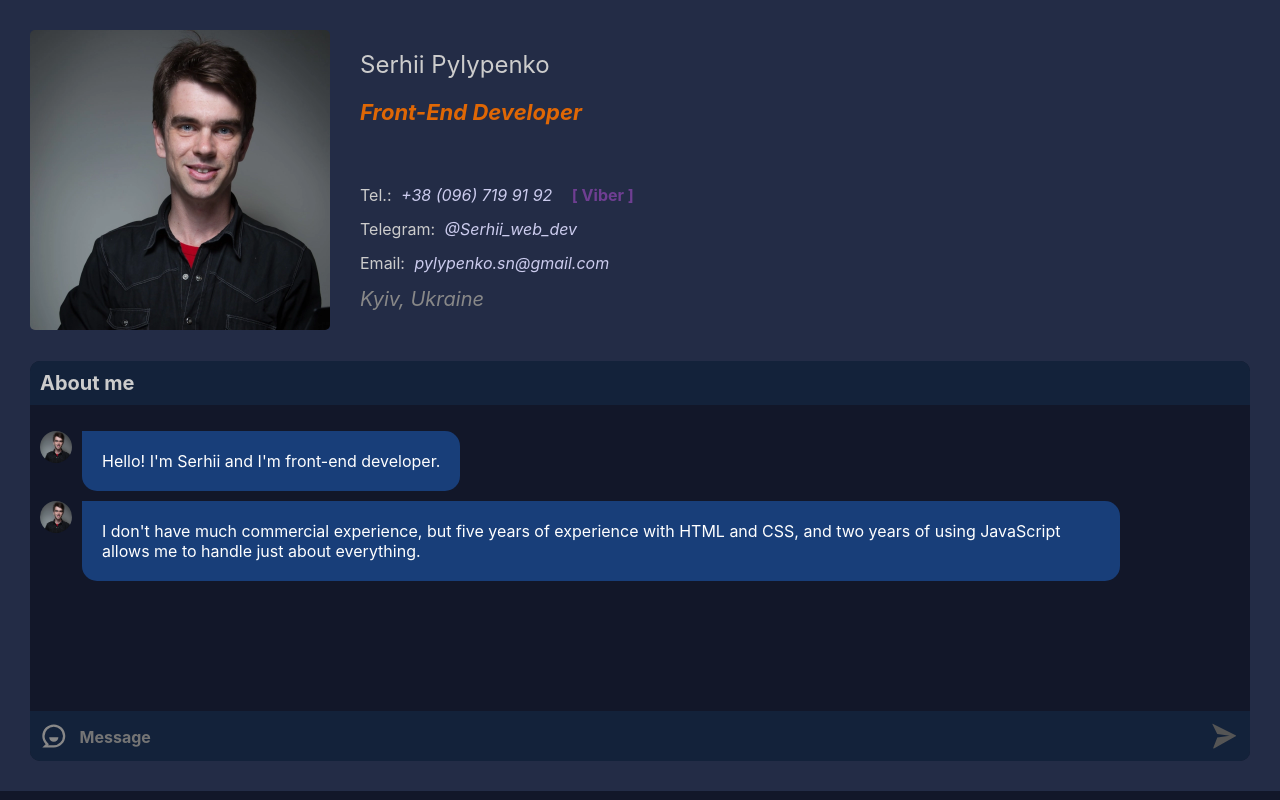
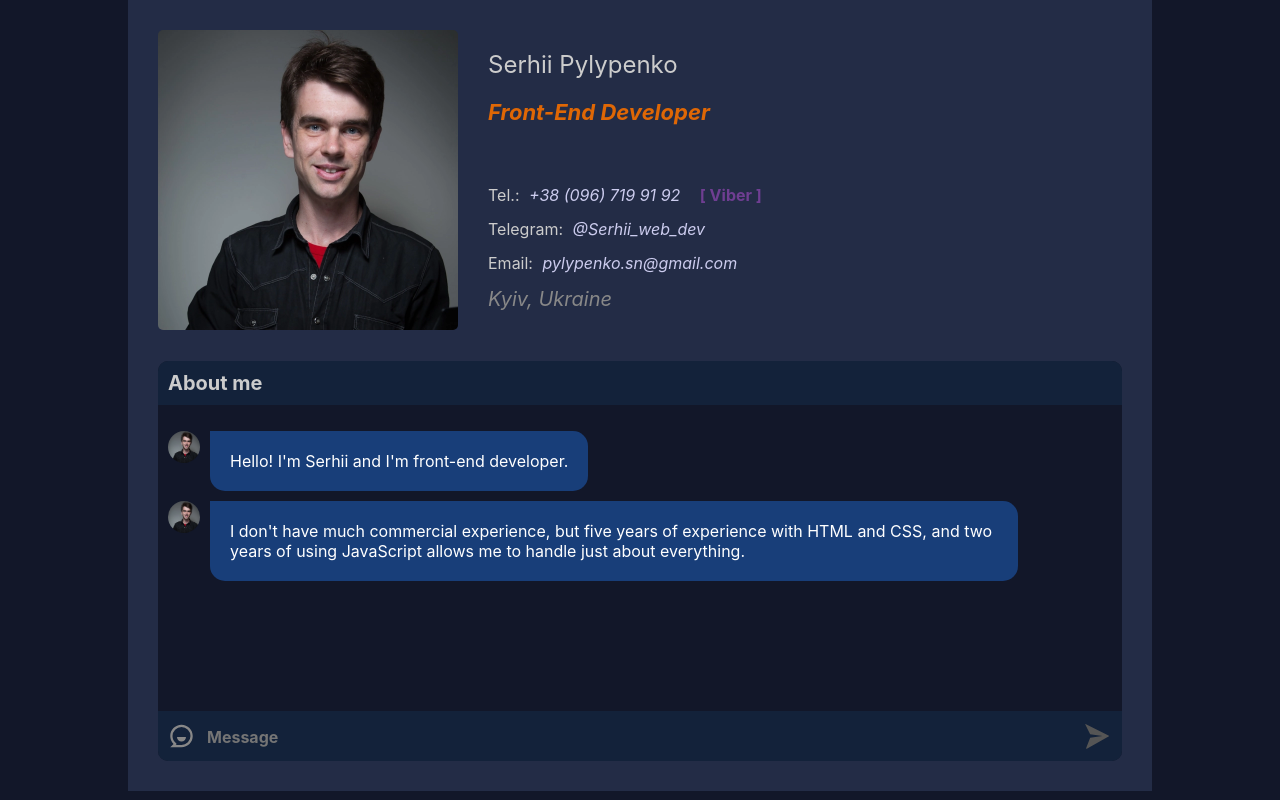
Before and after one commit to PylSerg/pylserg-cv, a React (Create React App) app: page / in a window 1280 px wide. Built offline with nearby package versions, Linux system fonts and the light colour scheme.

Commit message:
adds style

```diff
--- a/src/sass/style.scss
+++ b/src/sass/style.scss
@@ -15,5 +15,10 @@ code {
     monospace;
 }
 
+.page {
+  max-width: 1024px;
+  margin: 0 auto;
+}
+
 @import "./components/header";
 @import "./components/typing";
```
